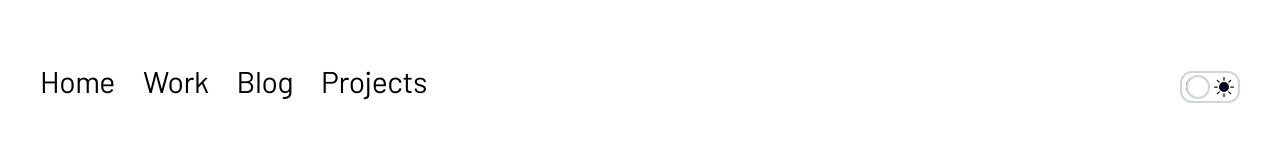
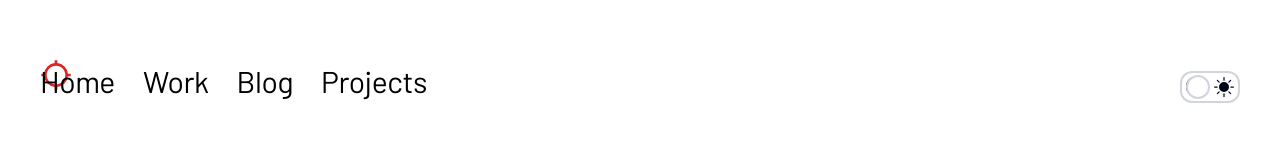
Before and after one commit to gunjantomer/personal-site, a Next.js app: page / in a window 1280 px wide. Shown: the part 101-261 px from the top of the page. Built offline with nearby package versions, Linux system fonts and the light colour scheme.

Commit message:
feat: add a stalker circle for mouse movements

```diff
--- /dev/null
+++ b/app/components/stalker-circle.tsx
@@ -0,0 +1,25 @@
+'use client';
+import { useEffect, useRef } from 'react';
+import { MdOutlineLocationSearching } from 'react-icons/md';
+export default function StalkerCircle() {
+  const pointerRef = useRef(null);
+
+  const mouseMove = (e) => {
+    pointerRef.current.style.top = e.clientY - 14 + 'px';
+    pointerRef.current.style.left = e.clientX - 14 + 'px';
+  };
+  useEffect(() => {
+    if (pointerRef) {
+      document.addEventListener('mousemove', mouseMove);
+    }
+    return () => {
+      document.removeEventListener('mousemove', mouseMove);
+    };
+  });
+
+  return (
+    <div ref={pointerRef} className="absolute w-8 h-8 items-center bg-red">
+      <MdOutlineLocationSearching size={32} className="text-red-600" />
+    </div>
+  );
+}
--- a/app/layout.tsx
+++ b/app/layout.tsx
@@ -1,9 +1,5 @@
-// import { config } from '@fortawesome/fontawesome-svg-core';
-// import '@fortawesome/fontawesome-svg-core/styles.css';
 import { Analytics } from '@vercel/analytics/react';
 import { SpeedInsights } from '@vercel/speed-insights/next';
-// import { GeistMono } from 'geist/font/mono';
-// import { GeistSans } from 'geist/font/sans';
 import type { Metadata } from 'next';
 // import { draftMode } from 'next/headers';
 // import ExitDraftModeLink from './ExitDraftModeLink';
@@ -13,6 +9,7 @@ import './globals.css';
 import { Barlow } from 'next/font/google';
 import Providers from './components/provider';
 import { joinClassNames } from '@/lib/utils';
+import StalkerCircle from './components/stalker-circle';
 // config.autoAddCss = false;
 
 export const metadata: Metadata = {
@@ -75,6 +72,7 @@ export default async function RootLayout({
               `${font.className}`,
             )}
           >
+            <StalkerCircle />
             <Navbar />
             {children}
             <Footer />
```
